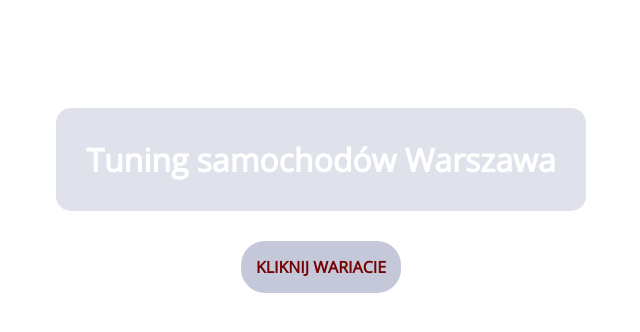
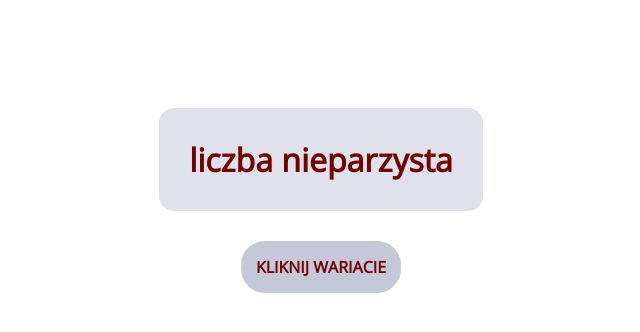
Before and after one commit to Fifoll/kurs_web_coders_1, a plain HTML site: page index.html in a window 1280 px wide. Both pictures are taken after a click on the link "KLIKNIJ WARIACIE". Shown: the top 332 px of the page, without its empty margins (319-959 px from the left). Drawn offline with nearby package versions, Linux system fonts and the light colour scheme.

Commit message:
js update

```diff
--- a/index.html
+++ b/index.html
@@ -21,6 +21,6 @@
 
 
 
-
+<script src="js/main.js"></script>
 </body>
 </html>
--- /dev/null
+++ b/js/main.js
@@ -0,0 +1,20 @@
+'use strict';
+
+const h1 = document.querySelector('h1');
+const btn = document.querySelector('a');
+
+let counter = 0;
+
+
+btn.addEventListener('click', () => {
+
+    if(counter % 2 === 0){
+        h1.innerHTML = "liczba nieparzysta"
+    }
+    else{
+        h1.innerHTML = "liczba parzysta"
+    }
+
+    counter++;
+    console.log(counter)
+});
--- a/scss/style.scss
+++ b/scss/style.scss
@@ -25,7 +25,7 @@ header {
 }
 
 h1{
-    color: $h1-color;
+    color: #730202;
     text-align: center;
     border-radius: 15px;
     padding: 30px;
```
Also changed, not shown: css/style.css, 1 other file.
